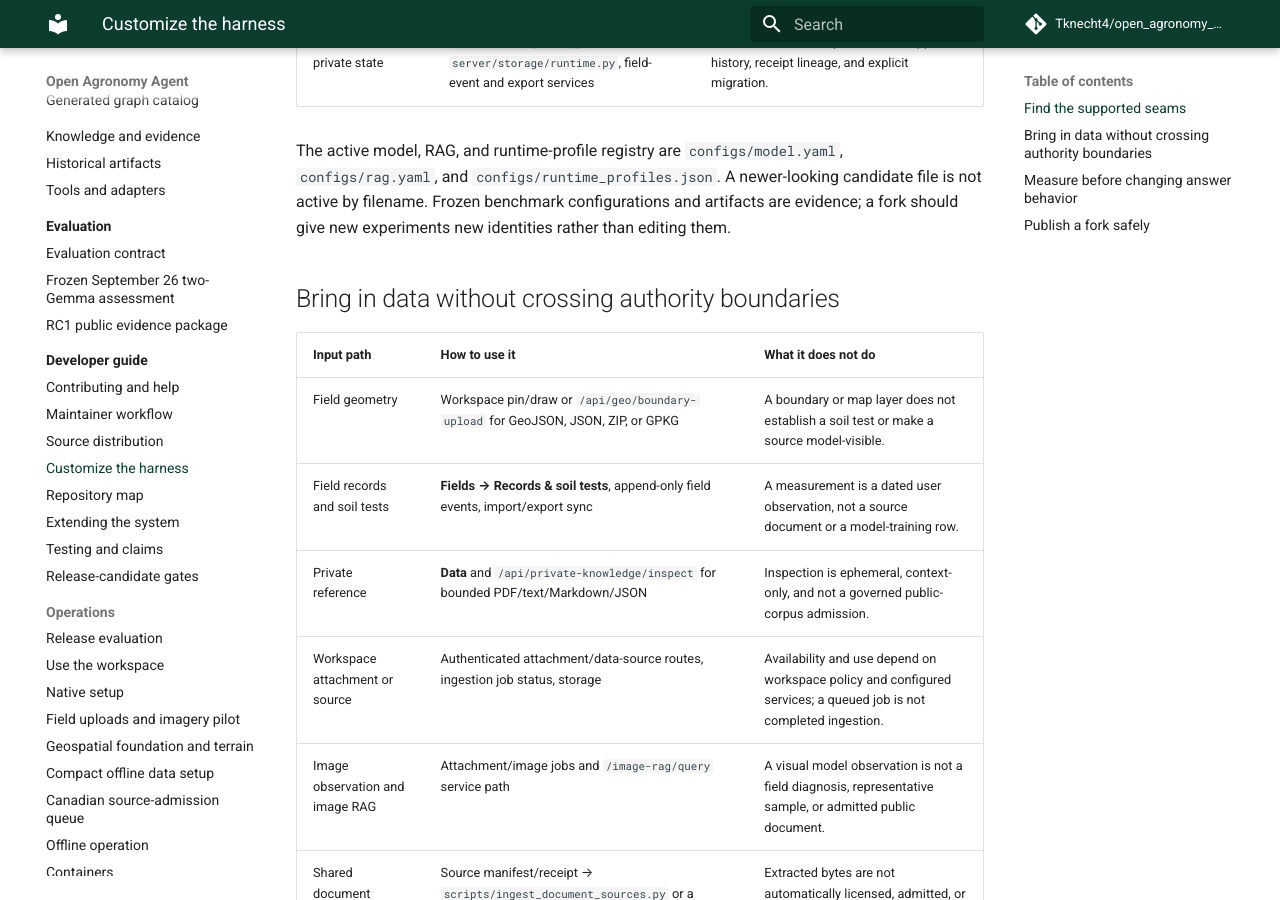
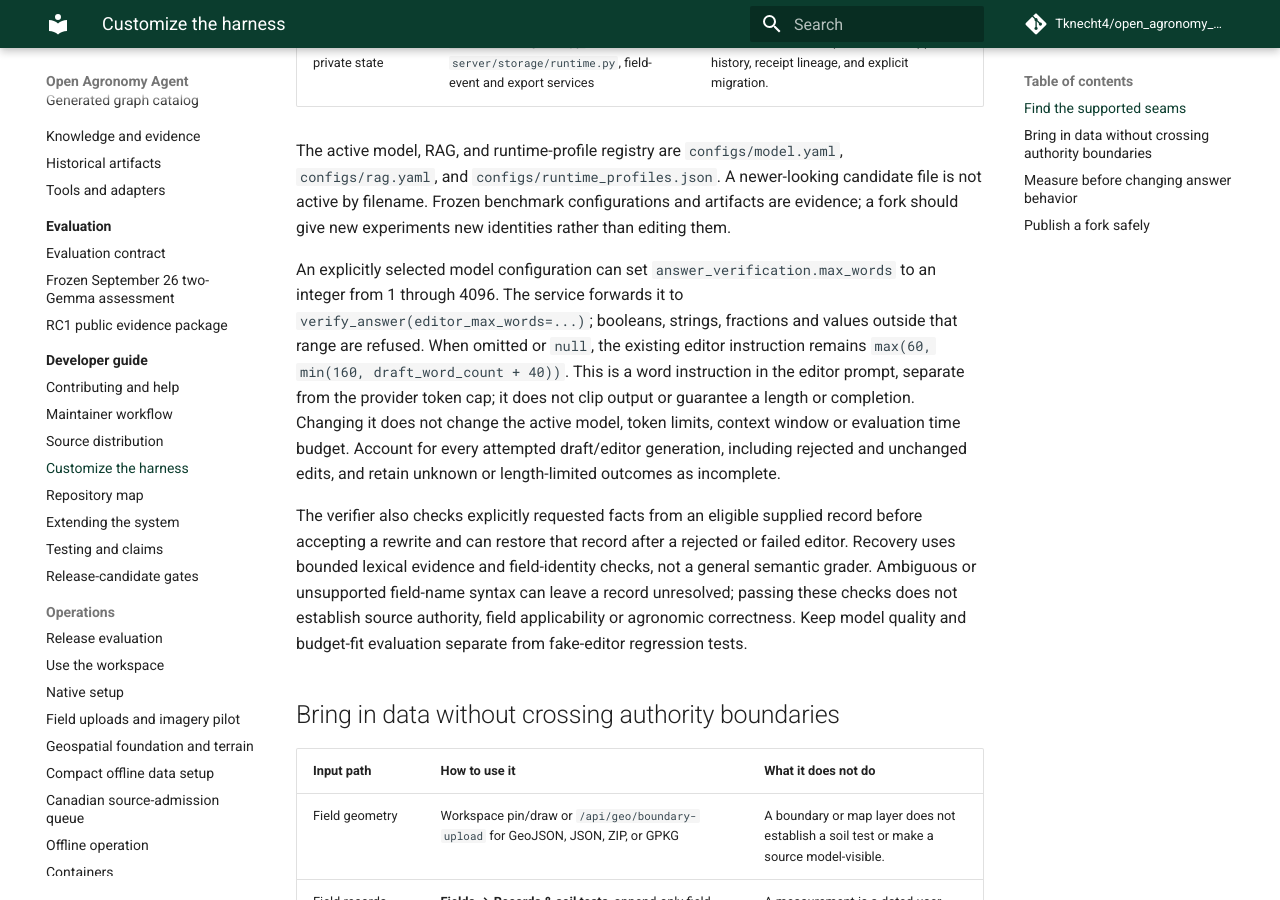
Before and after one commit to Tknecht4/open_agronomy_agent, an MkDocs documentation site: the page built from docs/public/developer/customizing-the-harness.md, in a window 1280 px wide and 900 px high, scrolled down 1020 px. Built offline with MkDocs 1.6.1 and Material for MkDocs 9.7.7, drawn with Linux system fonts in a browser that asks for light colours; comment, search, counter and statistics services are not loaded; some of the changed text lies outside the part shown.

Commit message:
Document editor word controls and qualified record preservation

````diff
--- a/docs/public/developer/customizing-the-harness.md
+++ b/docs/public/developer/customizing-the-harness.md
@@ -15,6 +15,25 @@ This repository can be forked as a field workspace or as a governed agent resear
 | Persistence and private state | `server/storage/db.py`, `server/storage/runtime.py`, field-event and export services | Preserve actor/workspace checks, append history, receipt lineage, and explicit migration. |
 
 The active model, RAG, and runtime-profile registry are `configs/model.yaml`, `configs/rag.yaml`, and `configs/runtime_profiles.json`. A newer-looking candidate file is not active by filename. Frozen benchmark configurations and artifacts are evidence; a fork should give new experiments new identities rather than editing them.
+
+An explicitly selected model configuration can set `answer_verification.max_words`
+to an integer from 1 through 4096. The service forwards it to
+`verify_answer(editor_max_words=...)`; booleans, strings, fractions and values
+outside that range are refused. When omitted or `null`, the existing editor
+instruction remains `max(60, min(160, draft_word_count + 40))`. This is a word
+instruction in the editor prompt, separate from the provider token cap; it does
+not clip output or guarantee a length or completion. Changing it does not change
+the active model, token limits, context window or evaluation time budget.
+Account for every attempted draft/editor generation, including rejected and
+unchanged edits, and retain unknown or length-limited outcomes as incomplete.
+
+The verifier also checks explicitly requested facts from an eligible supplied
+record before accepting a rewrite and can restore that record after a rejected
+or failed editor. Recovery uses bounded lexical evidence and field-identity
+checks, not a general semantic grader. Ambiguous or unsupported field-name
+syntax can leave a record unresolved; passing these checks does not establish
+source authority, field applicability or agronomic correctness. Keep model
+quality and budget-fit evaluation separate from fake-editor regression tests.
 
 ## Bring in data without crossing authority boundaries
 
@@ -70,7 +89,12 @@ Keep evaluation arms separate. `scripts/run_observed_system_rehearsal.py` exerci
 PYTHONPATH=src .venv/bin/python scripts/check_public_docs.py
 PYTHONPATH=src .venv/bin/mkdocs build --strict
 PYTHONPATH=src .venv/bin/python scripts/build_public_repository.py \
-  --destination /tmp/open-agronomy-public-package-new
+  --check
 ```
 
-Inspect the builder's output and receipt before treating the package as publishable. A clean package and passing software tests still do not establish field or model competence.
+Inspect the scope result before publishing a fork. When copied bytes need
+verification, use `--verify --receipt <new-json-path>` with a fresh receipt path
+and sufficient reserved space; successful temporary staging is retired after
+verification. Use `--destination` for a downstream consumer that needs a
+retained tree. Passing scope and software checks still does not establish field
+or model competence.
````
Also changed, not shown: src/agronomy_agent/README.md (+12 -0 lines), 1 other file.
